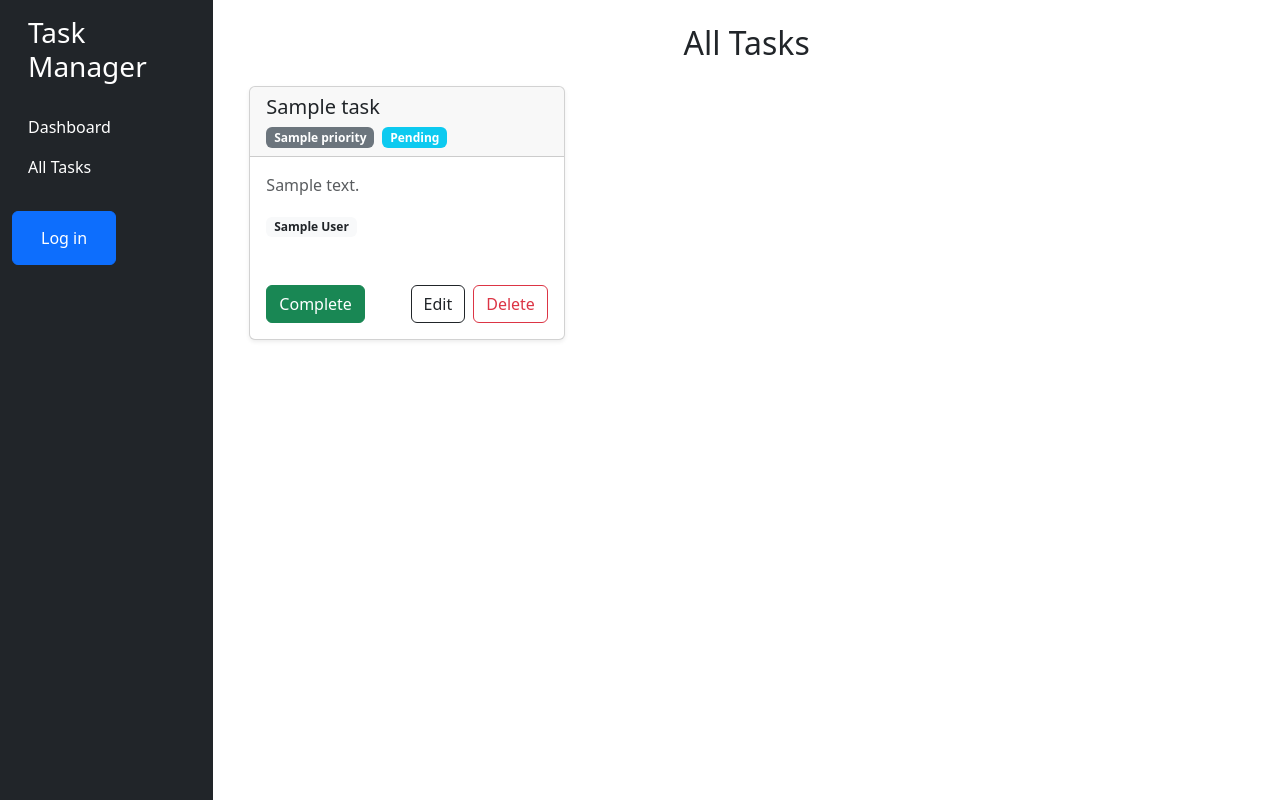
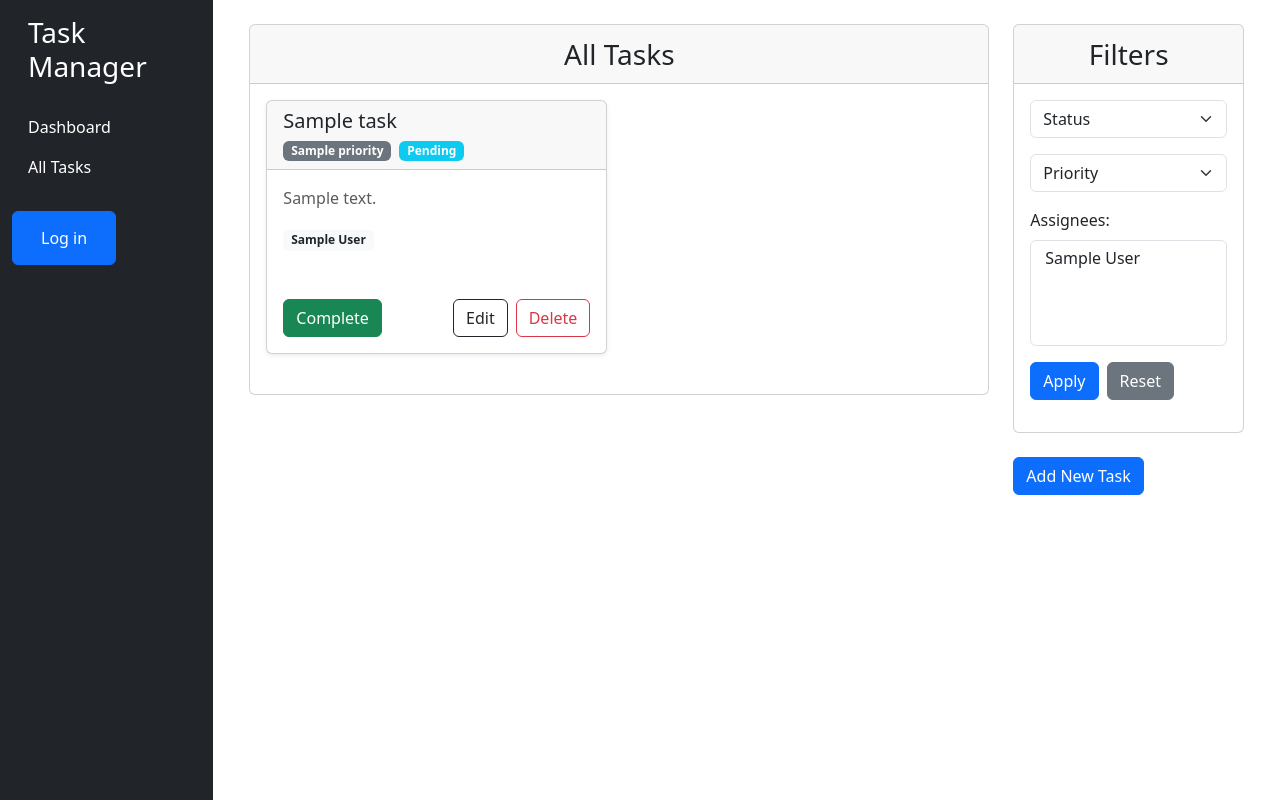
Before and after one commit to omerlenko/it-task-manager, a Django app: template templates/task_manager/task_list.html in a window 1280 px wide. Run offline with Django 5.2, Linux system fonts and the light colour scheme; tables that the repository leaves empty hold one stand-in row (values such as "Sample post"); the template is opened without the code that fills it: values that come from a table or form of the project are taken from there, most other values are stand-ins (such as "Sample title", 1, 10 or a date in 2020).

Commit message:
modify TaskLtask list template to add filtering fields to the right side of the page

```diff
--- a/templates/task_manager/task_list.html
+++ b/templates/task_manager/task_list.html
@@ -2,12 +2,16 @@
 
 {% block content %}
   <div class="container mt-4">
-    <h2 class="mb-4 text-center">All Tasks</h2>
-
+{#    <h2 class="mb-4 text-center">All Tasks</h2>#}
+      <div class="row d-flex">
+        <div class="col-md-9 ">
+          <div class="card">
+            <div class="card-header text-center fs-3">All Tasks</div>
+            <div class="card-body">
+              <div class="row d-flex">
                 {% if task_list %}
-      <div class="row">
                 {% for task in task_list %}
-          <div class="col-md-6 col-lg-4">
+                  <div class="col-md-6">
                     <div class="card shadow-sm mb-4">
                       <div class="card-header">
                         <h5>
@@ -62,11 +66,65 @@
                     </div>
                   </div>
                 {% endfor %}
-      </div>
                 {% else %}
                   <p class="text-center text-muted">
                     No tasks here yet! <a href="{% url "task_manager:task-create" %}" class="btn btn-primary">Add one?</a>
                   </p>
                 {% endif %}
               </div>
+            </div>
+          </div>
+        </div>
+
+      <div class="col-md-3">
+        <div class="card">
+          <div class="card-header text-center fs-3">Filters</div>
+          <div class="card-body">
+
+            <form method="GET" class="mb-3">
+
+              <div class="mb-3">
+{#                  <label for="is_completed" class="form-label">Status:</label>#}
+                <select name="is_completed" class="form-select">
+                  <option value="">Status</option>
+                  <option value="False" {% if selected_is_completed == "False" %}selected{% endif %}>Pending</option>
+                  <option value="True" {% if selected_is_completed == "True" %}selected{% endif %}>Completed</option>
+                </select>
+              </div>
+
+              <div class="mb-3">
+{#                <label for="priority" class="form-label">Priority:</label>#}
+                <select name="priority" class="form-select">
+                  <option value="">Priority</option>
+                  <option value="Low" {% if selected_priority == "Low" %}selected{% endif %}>Low</option>
+                  <option value="Medium" {% if selected_priority == "Medium" %}selected{% endif %}>Medium</option>
+                  <option value="High" {% if selected_priority == "High" %}selected{% endif %}>High</option>
+                  <option value="Urgent" {% if selected_priority == "Urgent" %}selected{% endif %}>Urgent</option>
+                </select>
+              </div>
+
+              <div class="mb-3">
+                <label for="assignees" class="form-label">Assignees:</label>
+                <select name="assignees" multiple class="form-select">
+                  {% for user in users %}
+                    <option value="{{ user.id }}" {% if user.id|stringformat:"s" in selected_assignees %}selected{% endif %}>
+                      {{ user.first_name }} {{ user.last_name }}
+                    </option>
+                  {% endfor %}
+                </select>
+              </div>
+
+              <div class="d-flex gap-2">
+                <button type="submit" class="btn btn-primary">Apply</button>
+                <a href="{% url "task_manager:task-list" %}" class="btn btn-secondary">Reset</a>
+              </div>
+            </form>
+          </div>
+        </div>
+        <div class="mt-4">
+          <a href="{% url "task_manager:task-create" %}" class="btn btn-primary">Add New Task</a>
+        </div>
+      </div>
+    </div>
+  </div>
 {% endblock %}
```
Lines whose indentation alone changed are shown as unchanged.
